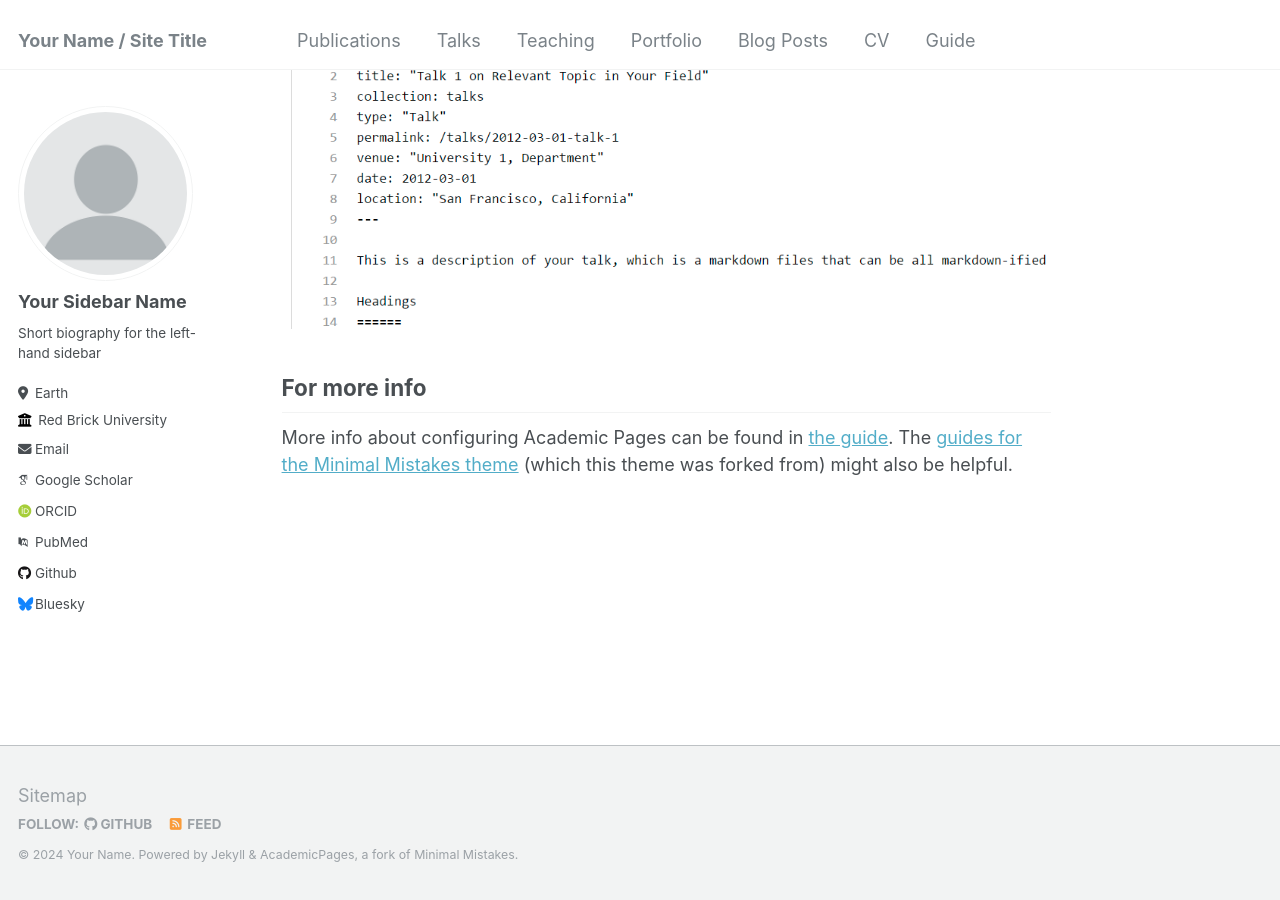
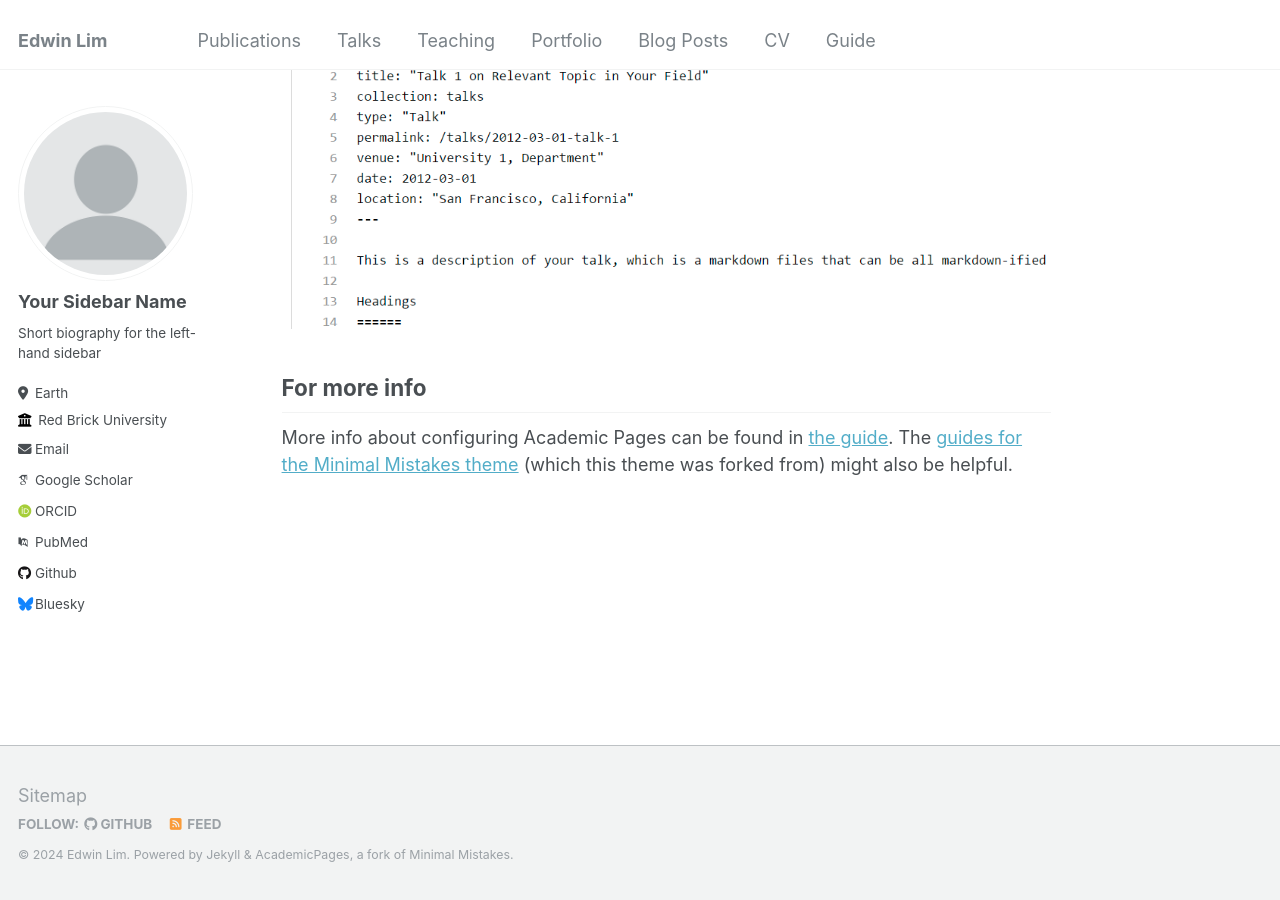
Before and after one commit to edwinlim0919/edwinlim0919.github.io, a Jekyll site: the page built from _pages/about.md, in a window 1280 px wide and 900 px high, scrolled down 2660 px. Built offline with Jekyll 4.4.1, drawn with Linux system fonts in a browser that asks for light colours; some web fonts are replaced.

Commit message:
profile changes

```diff
--- a/_config.yml
+++ b/_config.yml
@@ -8,13 +8,13 @@
 
 # Basic Site Settings
 locale                   : "en-US"
-title                    : "Your Name / Site Title"
+title                    : "Edwin Lim"
 title_separator          : "-"
-name                     : &name "Your Name"
-description              : &description "personal description"
-url                      : https://academicpages.github.io # the base hostname & protocol for your site e.g. "https://mmistakes.github.io"
+name                     : &name "Edwin Lim"
+description              : &description "ECE PhD Student @ CMU"
+url                      : https://edwinlim0919.github.io # the base hostname & protocol for your site e.g. "https://mmistakes.github.io"
 baseurl                  : "" # the subpath of your site, e.g. "/blog"
-repository               : "academicpages/academicpages.github.io"
+repository               : "edwinlim0919.github.io"
 
 # Site Author - The following control what appear as part of the author content on the side bar.
 #               If a field is blank the icon and link will not appear, otherwise it will be shown.
```
